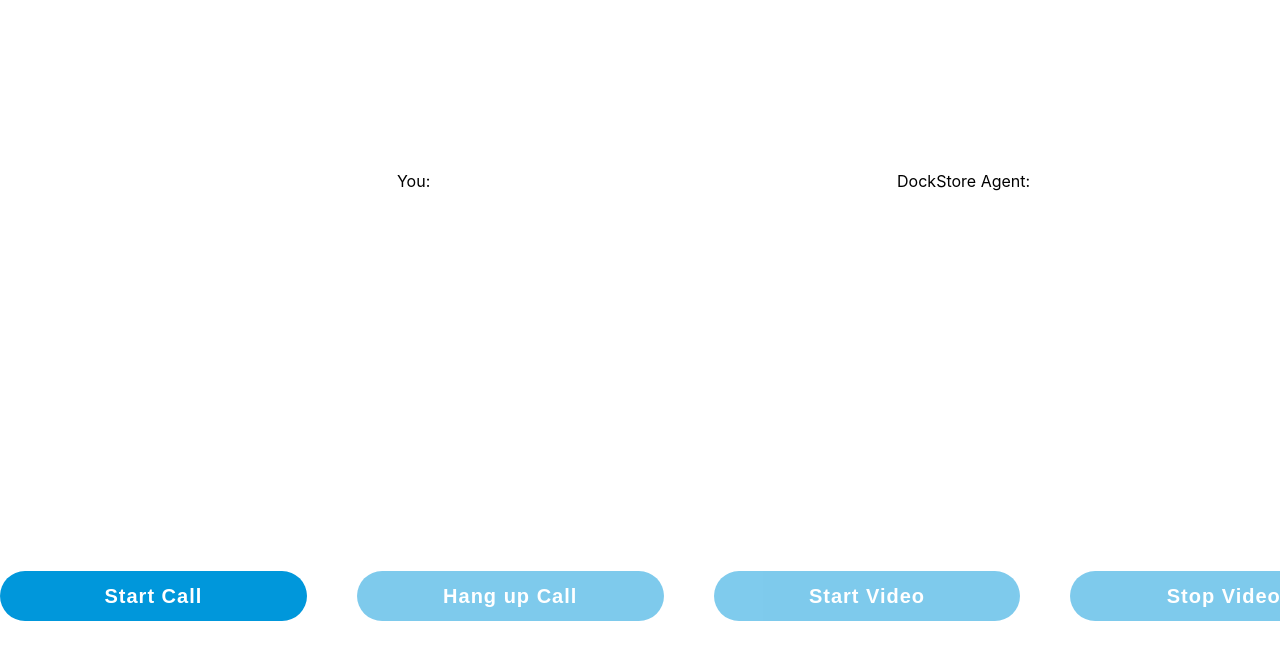
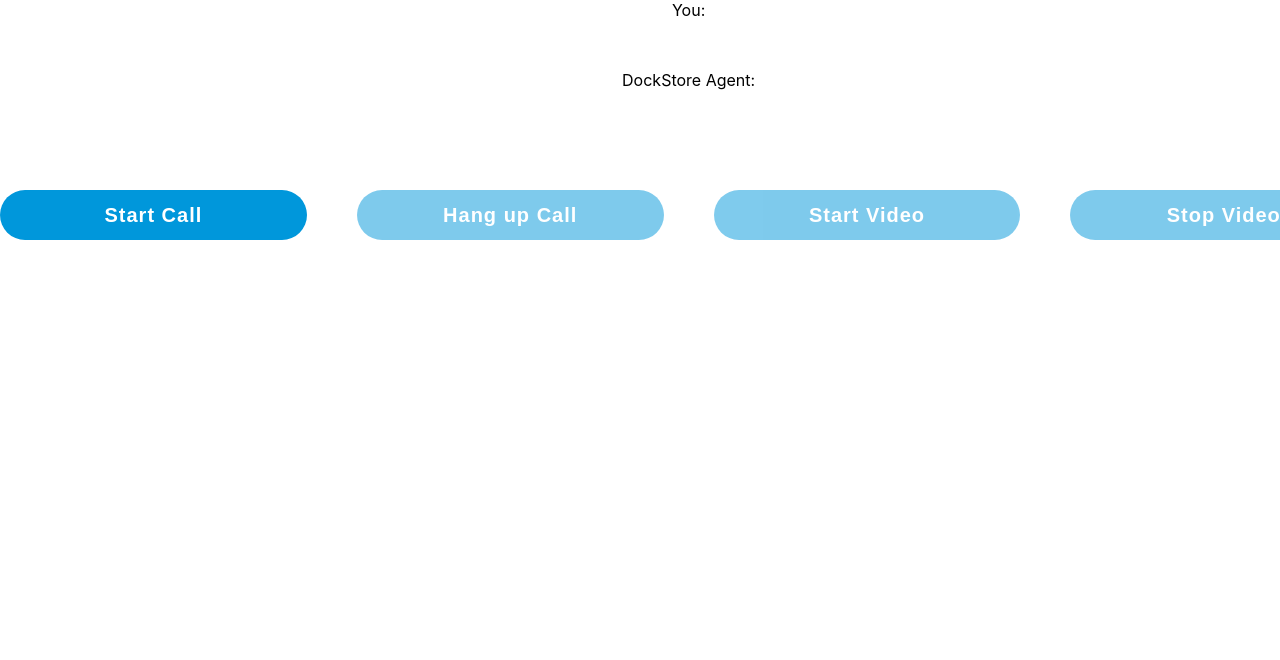
Before and after one commit to BiekeSurfOrg/teams-integration, a React (Create React App) app: page / in a window 1280 px wide. Shown: the top 660 px of the page. Built offline with nearby package versions, Linux system fonts and the light colour scheme; no server answers.

Commit message:
style changes

```diff
--- a/src/App.css
+++ b/src/App.css
@@ -19,8 +19,8 @@
 }
 
 .video-container {
-  width: 500px;
-  height: 300px;
+  width: 800px;
+  /* height: 300px; */
 }
 
 .buttons {
@@ -33,10 +33,12 @@
   display: flex;
   flex-direction: column;
   align-items: center;
+  margin-bottom: 1000px;
 }
 
 .video-container-holder {
   display: flex;
+  flex-direction: column;
   gap: 50px;
 }
 
```
